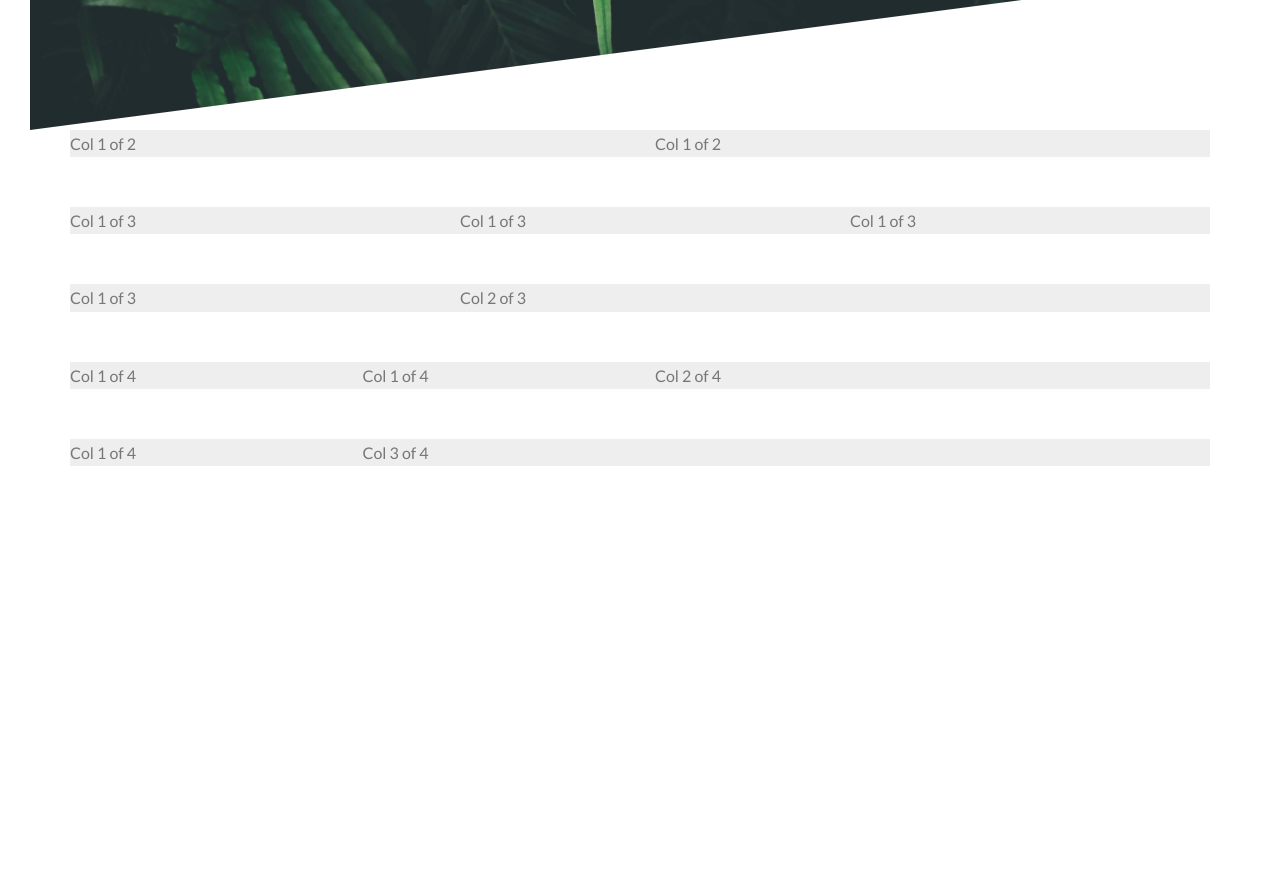
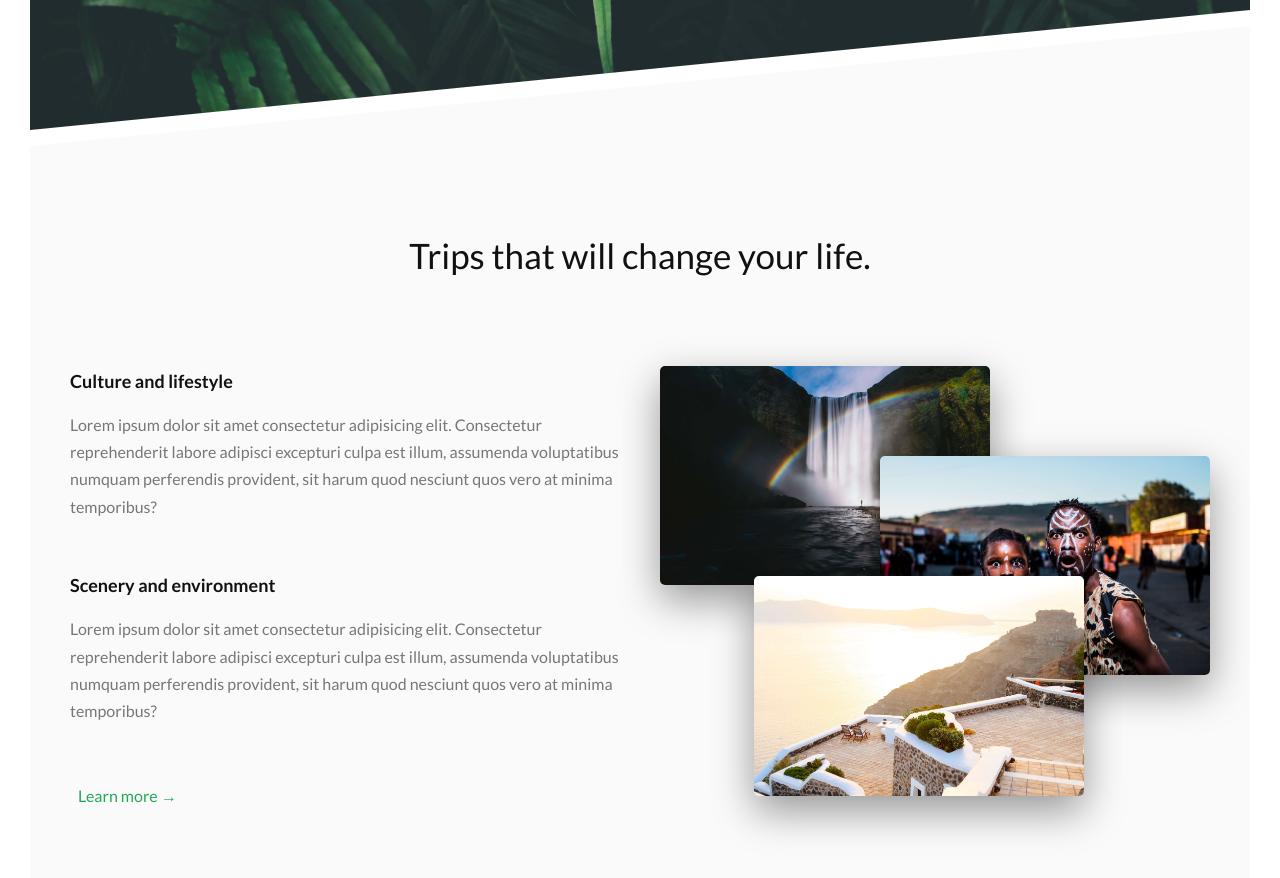
Before and after one commit to brianfajardo/explore-nature-design, a website: page index.html in a window 1280 px wide. Shown: the part 660-1538 px from the top of the page. Before the commit the page ends 1156 px from the top, so only its background shows below. Drawn offline with Linux system fonts and the light colour scheme.

Commit message:
Create About section

```diff
--- a/index.html
+++ b/index.html
@@ -24,39 +24,40 @@
         <span class="heading-primary--main">Explore</span>
         <span class="heading-primary--sub">experiences &amp; memories</span>
       </h1>
-      <a href="#" class="btn btn--white">discover destinations</a>
+      <a href="#" class="btn btn--white">Discover Destinations</a>
     </div>
   </header>
 
-  <section class="grid-test">
-    <div class="row">
-      <div class="col-1-of-2">Col 1 of 2</div>
-      <div class="col-1-of-2">Col 1 of 2</div>
-    </div>
+  <!-- Main element is for search engines and web crawlers (SEO) -->
+  <main>
+    <section class="section-about">
+      <h2 class="heading-secondary center margin-btm-lg">Trips that will change your life.</h2>
+      <div class="row">
+        <div class="col-1-of-2">
+          <h3 class="heading-tertiary margin-btm-sm">Culture and lifestyle</h3>
+          <p class="paragraph">Lorem ipsum dolor sit amet consectetur adipisicing elit. Consectetur reprehenderit labore adipisci excepturi culpa
+            est illum, assumenda voluptatibus numquam perferendis provident, sit harum quod nesciunt quos vero at minima
+            temporibus?
+          </p>
+          <h3 class="heading-tertiary margin-btm-sm">Scenery and environment</h3>
+          <p class="paragraph">Lorem ipsum dolor sit amet consectetur adipisicing elit. Consectetur reprehenderit labore adipisci excepturi culpa
+            est illum, assumenda voluptatibus numquam perferendis provident, sit harum quod nesciunt quos vero at minima
+            temporibus?
+          </p>
+          <a href="#" class="btn-text">Learn more &rarr;</a>
+        </div>
+        <!-- Image collage -->
+        <div class="col-1-of-2">
+          <div class="collage">
+            <img src="assets/images/unsplash_2.jpg" alt="Somewhere 1" class="collage__photo collage__photo--img1">
+            <img src="assets/images/unsplash_4.jpg" alt="Somewhere 2" class="collage__photo collage__photo--img2">
+            <img src="assets/images/unsplash_3.jpg" alt="Somewhere 3" class="collage__photo collage__photo--img3">
+          </div>
+        </div>
+      </div>
+    </section>
+  </main>
 
-    <div class="row">
-      <div class="col-1-of-3">Col 1 of 3</div>
-      <div class="col-1-of-3">Col 1 of 3</div>
-      <div class="col-1-of-3">Col 1 of 3</div>
-    </div>
-
-    <div class="row">
-      <div class="col-1-of-3">Col 1 of 3</div>
-      <div class="col-2-of-3">Col 2 of 3</div>
-    </div>
-
-    <div class="row">
-      <div class="col-1-of-4">Col 1 of 4</div>
-      <div class="col-1-of-4">Col 1 of 4</div>
-      <div class="col-2-of-4">Col 2 of 4</div>
-
-    </div>
-
-    <div class="row">
-      <div class="col-1-of-4">Col 1 of 4</div>
-      <div class="col-3-of-4">Col 3 of 4</div>
-    </div>
-  </section>
 </body>
 
 </html>
--- a/scss/abstract/_variables.scss
+++ b/scss/abstract/_variables.scss
@@ -1,9 +1,17 @@
 // Colors
 $color-white: white;
-$color-black: black;
+$color-white-off: #fafafa;
+$color-black: #111;
+$color-grey-light: #f7f7f7;
 $color-grey: #777;
+$color-green-1: #a2cca9;
+$color-green-2: #24a858;
+$color-green-3: #287e67;
+
+// Font sizes
+$fs-default: 1.6rem;
 
 // Grid spacing
 $grid-width: 114rem;
-$gutter-width: 3rem;
+$gutter-width: 4rem;
 $gutter-vertical: 5rem;
--- a/scss/base/_typography.scss
+++ b/scss/base/_typography.scss
@@ -2,8 +2,56 @@ body {
   /* Using inheritance to set font --> will be inherited by child elements */
   font-family: 'Lato', 'Helvetica', 'sans-serif';
   font-weight: 400;
-  font-size: 1.6rem;
+  font-size: $fs-default;
   line-height: 1.7;
   color: $color-grey;
   padding: 3rem;
 }
+
+.heading-primary {
+  color: $color-grey-light;
+  text-transform: uppercase;
+  // Hacky fix for shaky animations when they end
+  backface-visibility: hidden;
+  margin-bottom: 6rem;
+
+  &--main {
+    display: block;
+    font-size: 8rem;
+    font-weight: 500;
+    letter-spacing: 2rem;
+
+    animation-name: moveInLeft;
+    animation-duration: 1.5s;
+    animation-timing-function: ease-out;
+  }
+
+  &--sub {
+    display: block;
+    font-size: 3rem;
+    font-weight: 500;
+    letter-spacing: 1rem;
+
+    animation: moveInRight 1.5s ease-out;
+  }
+}
+
+.heading-secondary {
+  font-size: 3.5rem;
+  font-weight: 400;
+  color: $color-black;
+}
+
+.heading-tertiary {
+  color: $color-black;
+  font-size: 1.8rem;
+  font-weight: 700;
+}
+
+.paragraph {
+  // text-align: justify;
+
+  &:not(:last-child) {
+    margin-bottom: 5rem;
+  }
+}
--- /dev/null
+++ b/scss/base/_utilities.scss
@@ -0,0 +1,15 @@
+.center {
+  text-align: center;
+}
+
+.margin-btm-sm {
+  margin-bottom: 1.5rem;
+}
+
+.margin-btm-md {
+  margin-bottom: 5rem;
+}
+
+.margin-btm-lg {
+  margin-bottom: 8rem;
+}
--- a/scss/components/_button.scss
+++ b/scss/components/_button.scss
@@ -1,22 +1,23 @@
 .btn {
   &:link,
   &:visited {
-    text-transform: uppercase;
+    // text-transform: uppercase;
     text-decoration: none;
     padding: 1.5rem 4rem;
     display: inline-block;
+    border-radius: 5px;
     transition: all 0.2s;
 
     animation: moveInBottom 1.5s ease-out;
   }
 
   &:hover {
-    transform: translateY(-0.15rem);
+    transform: translateY(-0.2rem);
     box-shadow: 0 1rem 2rem rgba(0, 0, 0, 0.3);
   }
 
   &:active {
-    transform: translateY(-0.1rem);
+    transform: translateY(-0.15rem);
     box-shadow: 0 0.5rem 0.1rem rgba(0, 0, 0, 0.3);
   }
 
@@ -25,3 +26,28 @@
     color: $color-grey;
   }
 }
+
+.btn-text {
+  &:link,
+  &:visited {
+    color: $color-green-2;
+    display: inline-block;
+    text-decoration: none;
+    font-size: $fs-default;
+    padding: 0.8rem;
+    border-radius: 5px;
+    transition: all 0.2s;
+  }
+
+  &:hover {
+    background-color: $color-green-2;
+    color: $color-white;
+    transform: translateY(-0.2rem);
+    box-shadow: 0 1rem 2rem rgba(0, 0, 0, 0.2);
+  }
+
+  &:active {
+    transform: translateY(-0.15rem);
+    box-shadow: 0 0.5rem 1rem rgba(0, 0, 0, 0.2);
+  }
+}
--- /dev/null
+++ b/scss/components/_collage.scss
@@ -0,0 +1,41 @@
+.collage {
+  position: relative;
+  backface-visibility: hidden;
+
+  &__photo {
+    width: 60%;
+    box-shadow: 0 1.5rem 4rem rgba(0, 0, 0, 0.4);
+    border-radius: 5px;
+    position: absolute;
+    z-index: 1;
+    transition: all 0.2s;
+    // outline-offset: 1rem;
+
+    &--img1 {
+      left: 0;
+      top: 0;
+    }
+
+    &--img2 {
+      right: 0;
+      top: 9rem;
+    }
+
+    &--img3 {
+      left: 17%;
+      top: 21rem;
+    }
+
+    &:hover {
+      // outline: 0.4rem solid $color-green-2;
+      transform: scale(1.05) translateY((-1rem));
+      box-shadow: 0 2.5rem 4rem rgba(0, 0, 0, 0.5);
+      z-index: 2;
+    }
+  }
+
+  // collage:hover collage__photo:not(:hover)
+  &:hover &__photo:not(:hover) {
+    transform: scale(0.95);
+  }
+}
--- a/scss/layouts/_grid.scss
+++ b/scss/layouts/_grid.scss
@@ -1,6 +1,5 @@
 .row {
   max-width: $grid-width;
-  background: #eee;
   margin: 0 auto;
 
   &:not(:last-child) {
--- a/scss/layouts/_header.scss
+++ b/scss/layouts/_header.scss
@@ -7,7 +7,7 @@
   // ensure that whatever the viewport size is that the top of the image stays at the top of the container
   background-position: top;
   // specify a polygon in which the image will still be visible
-  clip-path: polygon(0 0, 100% 0, 100% 75vh, 0 100%);
+  clip-path: polygon(0 0, 100% 0, 100% 80vh, 0 100%);
   position: relative;
 
   // SCSS nesting!
@@ -29,31 +29,3 @@
     transform: translate(-50%, -50%);
   }
 }
-
-.heading-primary {
-  color: #fff;
-  text-transform: uppercase;
-  // Hacky fix for shaky animations when they end
-  backface-visibility: hidden;
-  margin-bottom: 6rem;
-
-  &--main {
-    display: block;
-    font-size: 8rem;
-    font-weight: 500;
-    letter-spacing: 2rem;
-
-    animation-name: moveInLeft;
-    animation-duration: 1.5s;
-    animation-timing-function: ease-out;
-  }
-
-  &--sub {
-    display: block;
-    font-size: 3rem;
-    font-weight: 500;
-    letter-spacing: 1rem;
-
-    animation: moveInRight 1.5s ease-out;
-  }
-}
--- a/scss/pages/_home.scss
+++ b/scss/pages/_home.scss
@@ -0,0 +1,7 @@
+.section-about {
+  background: $color-white-off;
+  padding: 20rem 0;
+  margin-top: -13vh;
+  clip-path: polygon(0 15vh, 100% 0, 100% 100%, 0 100%);
+  // backface-visibility: hidden;
+}
--- a/scss/styles.scss
+++ b/scss/styles.scss
@@ -5,10 +5,12 @@
 // base
 @import './base/_base.scss';
 @import './base/_typography.scss';
+@import './base/_utilities.scss';
 @import './base/_animations.scss';
 
 // components
 @import './components/_button.scss';
+@import './components/_collage.scss';
 
 // layouts
 @import './layouts/_grid.scss';
```
Also changed, not shown: assets/css/styles.css, assets/images/readme.md (deleted), assets/images/unsplash_2.jpg (added), assets/images/unsplash_3.jpg (added), assets/images/unsplash_4.jpg (added).
